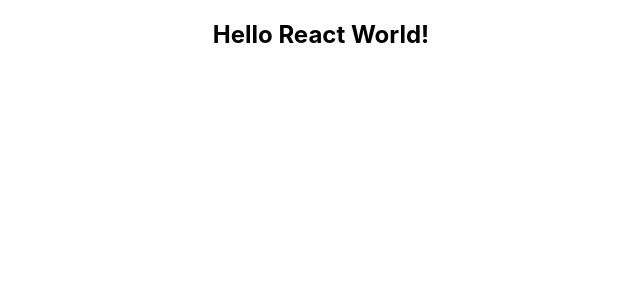
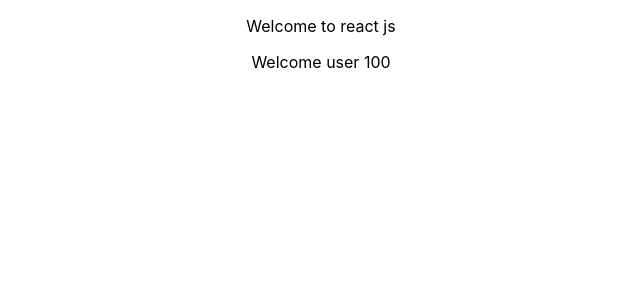
Before and after one commit to sarthv007/ReactSessions, a React (Create React App) app: page / in a window 1280 px wide. Shown: the top 300 px of the page, without its empty margins (319-959 px from the left). Built offline with nearby package versions, Linux system fonts and the light colour scheme.

Commit message:
updated code for session 2

```diff
--- a/src/App.js
+++ b/src/App.js
@@ -4,13 +4,51 @@
 import Container from "./Components/Container";
 import HelloWorld from "./Components/HelloWorld";
 import HelloWithoutJsx from "./Components/HelloWithoutJsx";
+import Welcome from "./Components/Welcome";
+import SubscriberCounter from "./Components/SubscriberCounter";
+import Counter from "./Components/Counter";
+import DestructuredComp from "./Components/DestructuredComp";
+import DestructureClassComp from "./Components/DestructureClassComp";
 
 function App() {
   return (
     <div className="App">
       {/* <Container /> */}
       {/* <HelloWorld /> */}
-      <HelloWithoutJsx />
+      {/* <HelloWithoutJsx /> */}
+      {/* <Welcome
+        count={100}
+        name="sarthak"
+        title={"Welcome to react js"}
+        data={[1, 2, 3, 4]}
+        flag={true}
+        person={{ firstName: "sarthak", lastName: "vaidya" }}
+      >
+        <p>This is a paragraph</p>
+      </Welcome> */}
+      {/* <SubscriberCounter /> */}
+      {/* <Counter></Counter> */}
+      {/* <DestructuredComp
+        count={100}
+        name="sarthak"
+        title={"Welcome to react js"}
+        data={[1, 2, 3, 4]}
+        flag={true}
+        person={{ firstName: "sarthak", lastName: "vaidya" }}
+      >
+        <p>This is a paragraph</p>
+      </DestructuredComp> */}
+
+      <DestructureClassComp
+        count={100}
+        name="sarthak"
+        title={"Welcome to react js"}
+        data={[1, 2, 3, 4]}
+        flag={true}
+        person={{ firstName: "sarthak", lastName: "vaidya" }}
+      >
+        <p>This is a paragraph</p>
+      </DestructureClassComp>
     </div>
   );
 }
--- /dev/null
+++ b/src/Components/Counter.js
@@ -0,0 +1,46 @@
+import React, { Component } from "react";
+
+class Counter extends Component {
+  constructor(props) {
+    super(props);
+
+    this.state = {
+      count: 0,
+    };
+  }
+
+  increment = () => {
+    // this.setState({
+    //   count: this.state.count + 1,
+    // });
+
+    this.setState(
+      (prevState, props) => ({ count: prevState.count + 1 }),
+      () => {
+        console.log("callback count", this.state.count);
+      }
+    );
+
+    //this.state.count = this.state.count + 1;
+    console.log("outside", this.state.count);
+  };
+
+  incrementByFive = () => {
+    this.increment();
+    this.increment();
+    this.increment();
+    this.increment();
+    this.increment();
+  };
+
+  render() {
+    return (
+      <div>
+        <h4>Counter: {this.state.count} </h4>
+        <button onClick={() => this.incrementByFive()}>Increment By 5</button>
+      </div>
+    );
+  }
+}
+
+export default Counter;
--- /dev/null
+++ b/src/Components/DestructureClassComp.js
@@ -0,0 +1,26 @@
+import React, { Component } from "react";
+
+class DestructureClassComp extends Component {
+  constructor(props) {
+    super(props);
+
+    this.state = {
+      message: "Welcome user",
+      count: 100,
+    };
+  }
+
+  render() {
+    const { message, count } = this.state;
+    const { title } = this.props;
+
+    return (
+      <div>
+        <p>{title}</p>
+        {message} {count}
+      </div>
+    );
+  }
+}
+
+export default DestructureClassComp;
--- /dev/null
+++ b/src/Components/DestructuredComp.js
@@ -0,0 +1,14 @@
+import React from "react";
+
+function DestructuredComp(props) {
+  const { children, name, count, title, data, flag, object } = props;
+  return (
+    <div>
+      {children}
+      {name}
+      {count}
+    </div>
+  );
+}
+
+export default DestructuredComp;
--- /dev/null
+++ b/src/Components/SubscriberCounter.js
@@ -0,0 +1,38 @@
+import React, { Component } from "react";
+const img1 = require("./imgs/subscribe.png");
+const img2 = require("./imgs/subscribed.png");
+
+class SubscriberCounter extends Component {
+  constructor(props) {
+    super(props);
+
+    this.state = {
+      sub: "Subscribe",
+      message: "Please hit the subscribe button",
+      url: img1,
+    };
+  }
+
+  handleClick = () => {
+    this.setState({
+      sub: "Subscribed",
+      message: "Thank you for visiting our channel, Please hit bell icon",
+      url: img2,
+    });
+  };
+
+  render() {
+    console.log("Render");
+    return (
+      <div>
+        <h4>{this.state.message}</h4>
+        <button onClick={() => this.handleClick()}>{this.state.sub}</button>
+        <p>
+          <img src={this.state.url} style={{ width: "40px", height: "40px" }} />
+        </p>
+      </div>
+    );
+  }
+}
+
+export default SubscriberCounter;
--- /dev/null
+++ b/src/Components/Welcome.js
@@ -0,0 +1,8 @@
+import React from "react";
+
+function Welcome(props) {
+  console.log(props);
+  return <div>{props.children}</div>;
+}
+
+export default Welcome;
```
Also changed, not shown: src/Components/imgs/subscribe.png (added), src/Components/imgs/subscribed.png (added).
